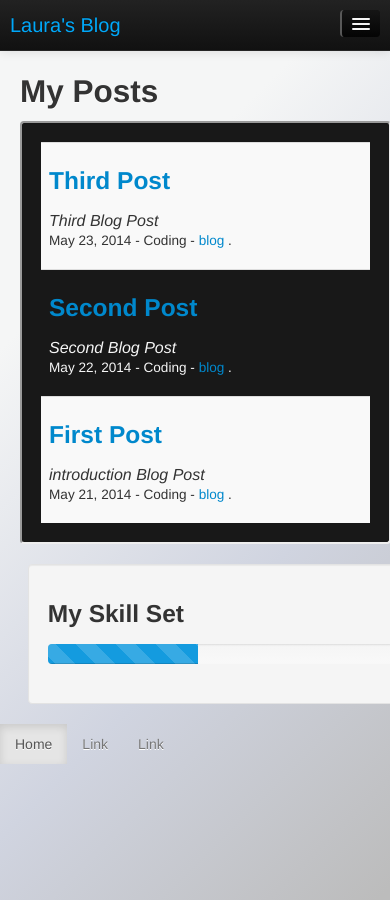
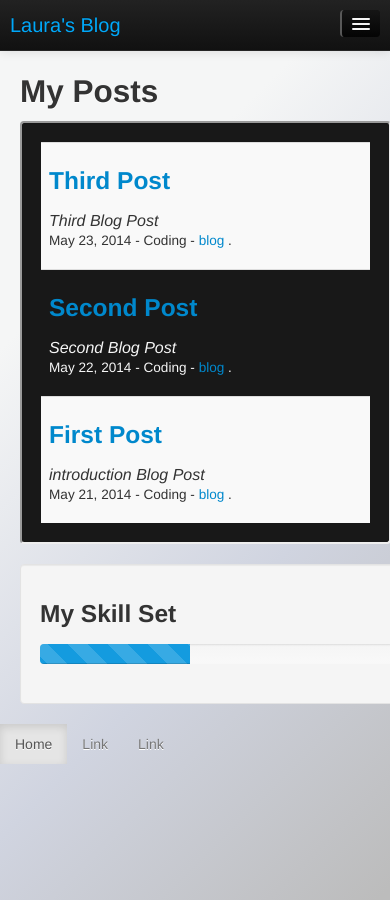
Before and after one commit to LauraR6561/Laurar6561.github.io, a Jekyll site: the page built from index.html, in a window 390 px wide. Built offline with Jekyll 4.4.1, drawn with Linux system fonts in a browser that asks for light colours; Markdown is read by kramdown in place of the engine named in the settings.

Commit message:
css change

```diff
--- a/css/template.css
+++ b/css/template.css
@@ -46,7 +46,7 @@ body{
     }
 
     .skills{
-        width:96%;
+        width:90%;
         float:none;
         margin-left:2%;
     }
@@ -57,4 +57,9 @@ body{
         width:95%;
         margin-left:0px;
     }
+    .skills{
+        width:96%;
+        float:none;
+        margin-left:0%;
+    }
 }
```
